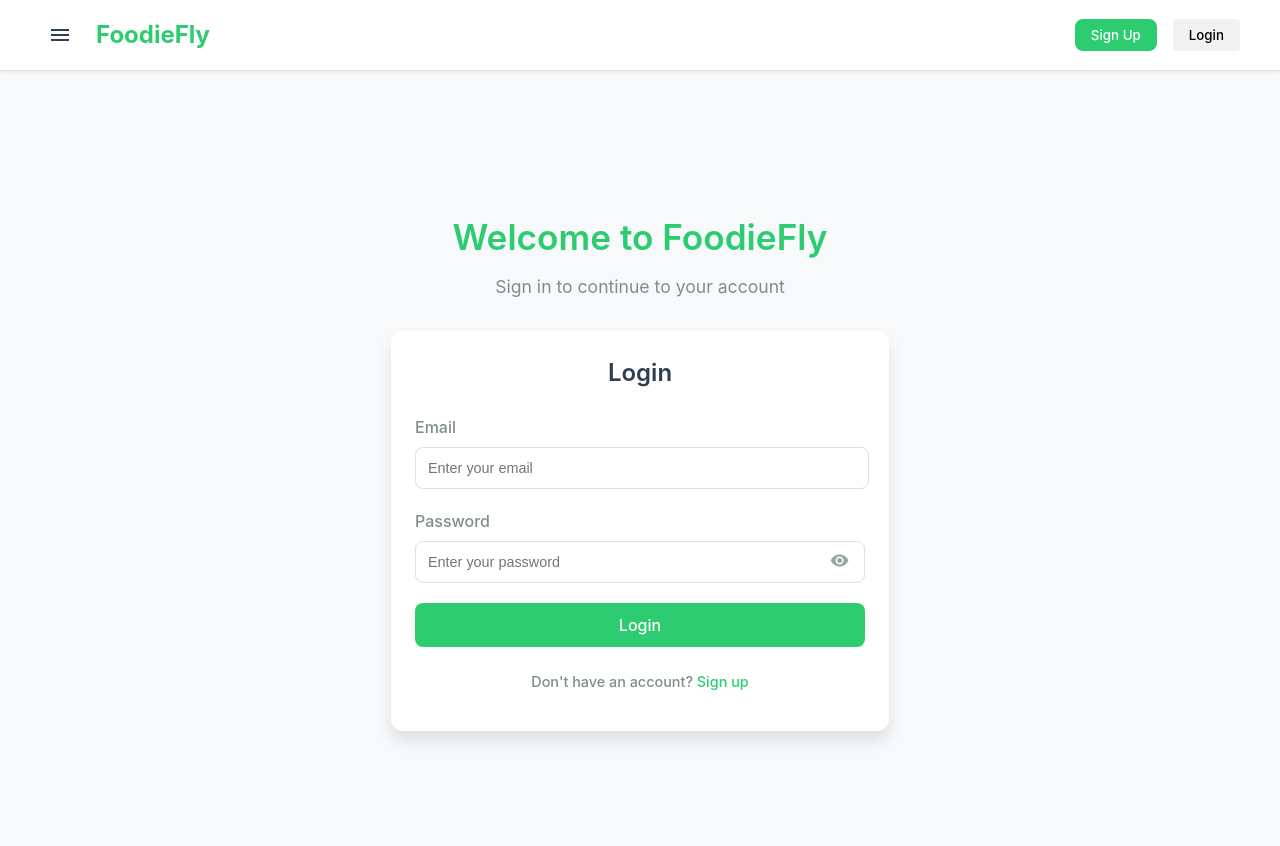
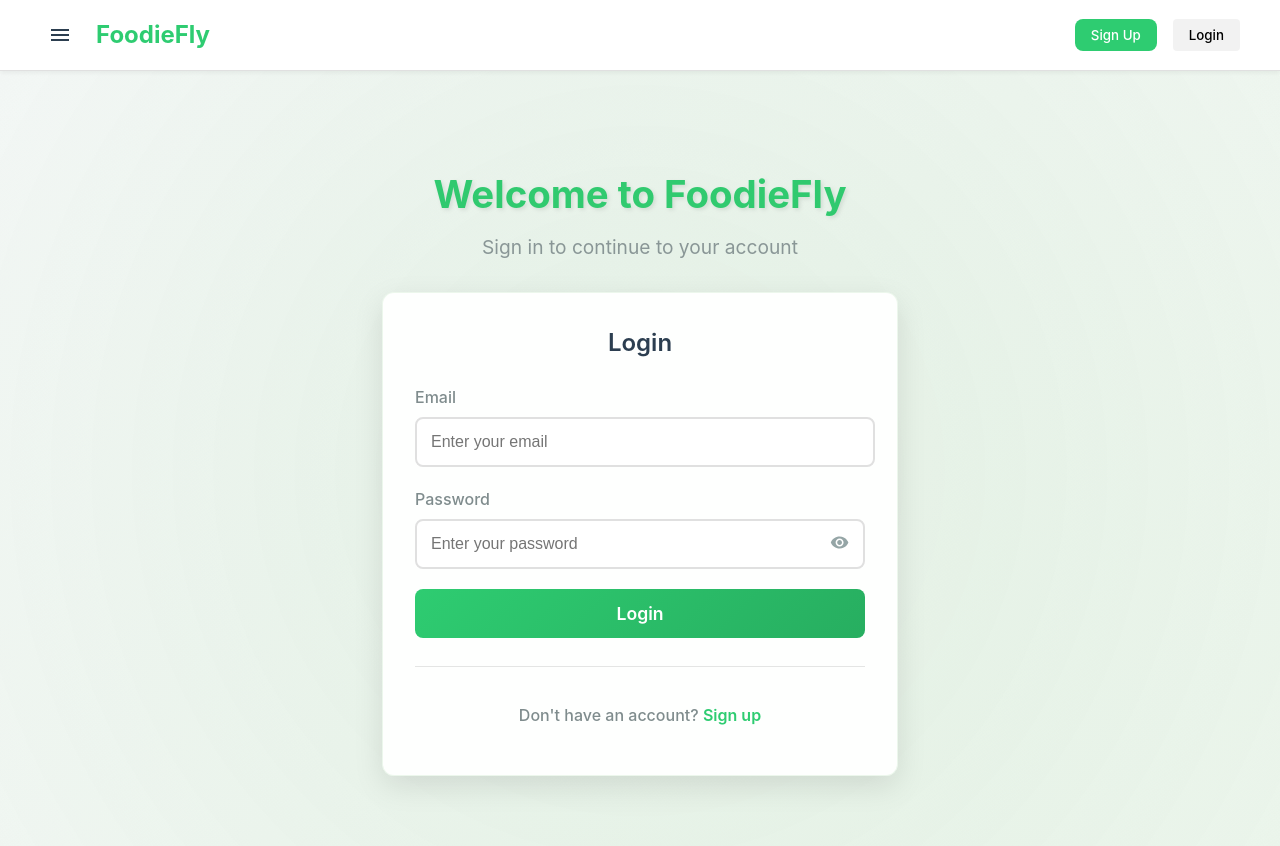
Before and after one commit to JordanCJ7/FoodieFly, a React (Create React App) app in the folder frontend/: page /login in a window 1280 px wide. Shown: the top 846 px of the page. Built offline with nearby package versions, Linux system fonts and the light colour scheme.

Commit message:
Update Login.css

```diff
--- a/frontend/src/pages/auth/login/Login.css
+++ b/frontend/src/pages/auth/login/Login.css
@@ -5,7 +5,23 @@
   justify-content: center;
   align-items: center;
   min-height: 100vh;
-  background-color: var(--background-light);
+  background: linear-gradient(135deg, var(--background-light) 0%, #f0f7f0 100%);
+  position: relative;
+  overflow: hidden;
+}
+
+.login-container::before {
+  content: '';
+  position: absolute;
+  width: 200%;
+  height: 200%;
+  background: radial-gradient(circle, rgba(76, 175, 80, 0.1) 0%, transparent 70%);
+  animation: rotate 30s linear infinite;
+}
+
+@keyframes rotate {
+  from { transform: rotate(0deg); }
+  to { transform: rotate(360deg); }
 }
 
 /* Welcome message styling */
@@ -13,30 +29,58 @@
   text-align: center;
   margin-bottom: 30px;
   max-width: 450px;
+  animation: fadeInDown 0.8s ease-out;
+}
+
+@keyframes fadeInDown {
+  from {
+    opacity: 0;
+    transform: translateY(-20px);
+  }
+  to {
+    opacity: 1;
+    transform: translateY(0);
+  }
 }
 
 .welcome-heading {
   color: var(--primary-color);
-  font-size: 2.2rem;
+  font-size: 2.4rem;
   margin: 0 0 10px 0;
-  font-weight: 600;
+  font-weight: 700;
+  text-shadow: 2px 2px 4px rgba(0, 0, 0, 0.1);
 }
 
 .welcome-message {
   color: var(--text-secondary);
-  font-size: 1.1rem;
+  font-size: 1.2rem;
   margin: 0;
+  opacity: 0.9;
 }
 
 /* Modal/card styling */
 .login-modal {
-  background-color: var(--background-white);
+  background-color: rgba(255, 255, 255, 0.95);
   border-radius: var(--border-radius-lg);
   width: 100%;
   max-width: 450px;
-  padding: 24px;
-  box-shadow: var(--shadow-lg);
+  padding: 32px;
+  box-shadow: 0 10px 30px rgba(0, 0, 0, 0.1);
   position: relative;
+  backdrop-filter: blur(10px);
+  animation: fadeInUp 0.8s ease-out;
+  border: 1px solid rgba(76, 175, 80, 0.1);
+}
+
+@keyframes fadeInUp {
+  from {
+    opacity: 0;
+    transform: translateY(20px);
+  }
+  to {
+    opacity: 1;
+    transform: translateY(0);
+  }
 }
 
 /* Header styling */
@@ -75,20 +119,21 @@
 
 .inputL[type="text"],
 .inputL[type="password"] {
-  padding: 12px;
-  border: 1px solid var(--border-color);
+  padding: 14px;
+  border: 2px solid var(--border-color);
   border-radius: var(--border-radius-md);
-  font-size: 0.9rem;
+  font-size: 1rem;
   width: 95%;
   background-color: var(--background-white) !important;
-  transition: all var(--transition-speed) ease;
+  transition: all 0.3s ease;
 }
 
 .inputL[type="text"]:focus,
 .inputL[type="password"]:focus {
   outline: none;
   border-color: var(--primary-color);
-  box-shadow: 0 0 0 3px var(--primary-light);
+  box-shadow: 0 0 0 4px rgba(76, 175, 80, 0.15);
+  transform: translateY(-1px);
 }
 
 /* Password input container */
@@ -118,29 +163,52 @@
 
 /* Button styling */
 .login-button {
-  background-color: var(--primary-color);
+  background: linear-gradient(135deg, var(--primary-color) 0%, var(--primary-dark) 100%);
   color: white;
   border: none;
   border-radius: var(--border-radius-md);
-  padding: 12px;
-  font-size: 1rem;
-  font-weight: 500;
+  padding: 14px;
+  font-size: 1.1rem;
+  font-weight: 600;
   cursor: pointer;
-  transition: all var(--transition-speed) ease;
+  transition: all 0.3s ease;
   width: 100%;
+  position: relative;
+  overflow: hidden;
 }
 
 .login-button:hover {
-  background-color: var(--primary-dark);
-  transform: translateY(-1px);
-  box-shadow: var(--shadow-md);
+  transform: translateY(-2px);
+  box-shadow: 0 5px 15px rgba(76, 175, 80, 0.3);
+}
+
+.login-button:active {
+  transform: translateY(0);
+}
+
+.login-button::after {
+  content: '';
+  position: absolute;
+  top: 0;
+  left: 0;
+  width: 100%;
+  height: 100%;
+  background: linear-gradient(rgba(255, 255, 255, 0.2), transparent);
+  transform: translateY(-100%);
+  transition: transform 0.3s ease;
+}
+
+.login-button:hover::after {
+  transform: translateY(0);
 }
 
 /* Sign up prompt */
 .signup-prompt {
-  margin-top: 24px;
+  margin-top: 28px;
   text-align: center;
-  font-size: 0.9rem;
+  font-size: 1rem;
+  padding-top: 20px;
+  border-top: 1px solid rgba(0, 0, 0, 0.1);
 }
 
 .signup-prompt p {
@@ -151,13 +219,27 @@
 .signup-prompt .signup-link {
   color: var(--primary-color);
   text-decoration: none;
-  font-weight: 500;
-  transition: color var(--transition-speed) ease;
+  font-weight: 600;
+  transition: all 0.3s ease;
+  position: relative;
 }
 
-.signup-prompt .signup-link:hover {
-  color: var(--primary-dark);
-  text-decoration: underline;
+.signup-prompt .signup-link::after {
+  content: '';
+  position: absolute;
+  width: 100%;
+  height: 2px;
+  bottom: -2px;
+  left: 0;
+  background-color: var(--primary-color);
+  transform: scaleX(0);
+  transform-origin: right;
+  transition: transform 0.3s ease;
+}
+
+.signup-prompt .signup-link:hover::after {
+  transform: scaleX(1);
+  transform-origin: left;
 }
 
 /* Error message styling */
```
